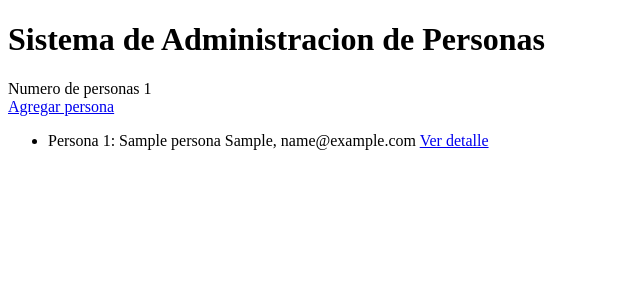
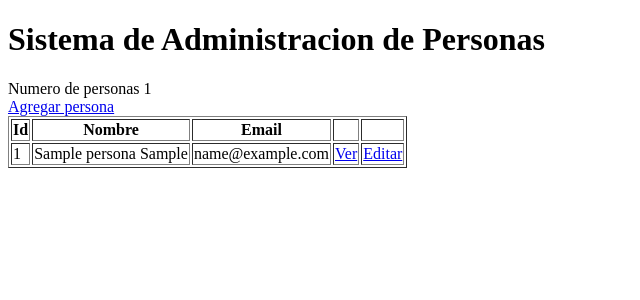
Before and after one commit to DonaldoAr/SAP_DJango, a Django app: page / in a window 1280 px wide. Shown: the top 300 px of the page, without its empty margins (0-640 px from the left). Run offline with Django 3.2, Linux system fonts and the light colour scheme; tables that the repository leaves empty hold one stand-in row (values such as "Sample post").

Commit message:
Add a table in main page html to see the information

```diff
--- a/webapp/templates/bienvenido.html
+++ b/webapp/templates/bienvenido.html
@@ -1,28 +1,40 @@
 <!DOCTYPE html>
 <html lang="en">
   <head>
-    <meta charset="UTF-8">
-    <meta http-equiv="X-UA-Compatible" content="IE=edge">
-    <meta name="viewport" content="width=device-width, initial-scale=1.0">
+    <meta charset="UTF-8" />
+    <meta http-equiv="X-UA-Compatible" content="IE=edge" />
+    <meta name="viewport" content="width=device-width, initial-scale=1.0" />
     <title>Bienvenido</title>
   </head>
   <body>
     <h1>Sistema de Administracion de Personas</h1>
-    <div> Numero de personas {{no_personas}} </div>
+    <div>Numero de personas {{no_personas}}</div>
     <div>
       <a href="nueva_persona">Agregar persona</a>
     </div>
     <div>
-        <ul>
+      <table border="1">
+        <thead>
+          <tr>
+            <th>Id</th>
+            <th>Nombre</th>
+            <th>Email</th>
+            <th></th>
+            <th></th>
+          </tr>
+        </thead>
+        <tbody>
           {% for persona in personas %}
-                <li>Persona {{persona.id}}:
-                    {{ persona.nombre}}
-                    {{persona.apellido}},
-                    {{persona.email}}
-                    <a href="detalle_persona/{{persona.id}}"> Ver detalle </a>
-                </li>
+          <tr>
+            <td>{{persona.id}}</td>
+            <td>{{ persona.nombre}} {{persona.apellido}}</td>
+            <td>{{persona.email}}</td>
+            <td><a href="detalle_persona/{{persona.id}}"> Ver </a></td>
+            <td><a href="editar_persona/{{persona.id}}"> Editar </a></td>
+          </tr>
           {% endfor %}
-        </ul>
+        </tbody>
+      </table>
     </div>
   </body>
 </html>
```
Lines whose indentation alone changed are shown as unchanged.
